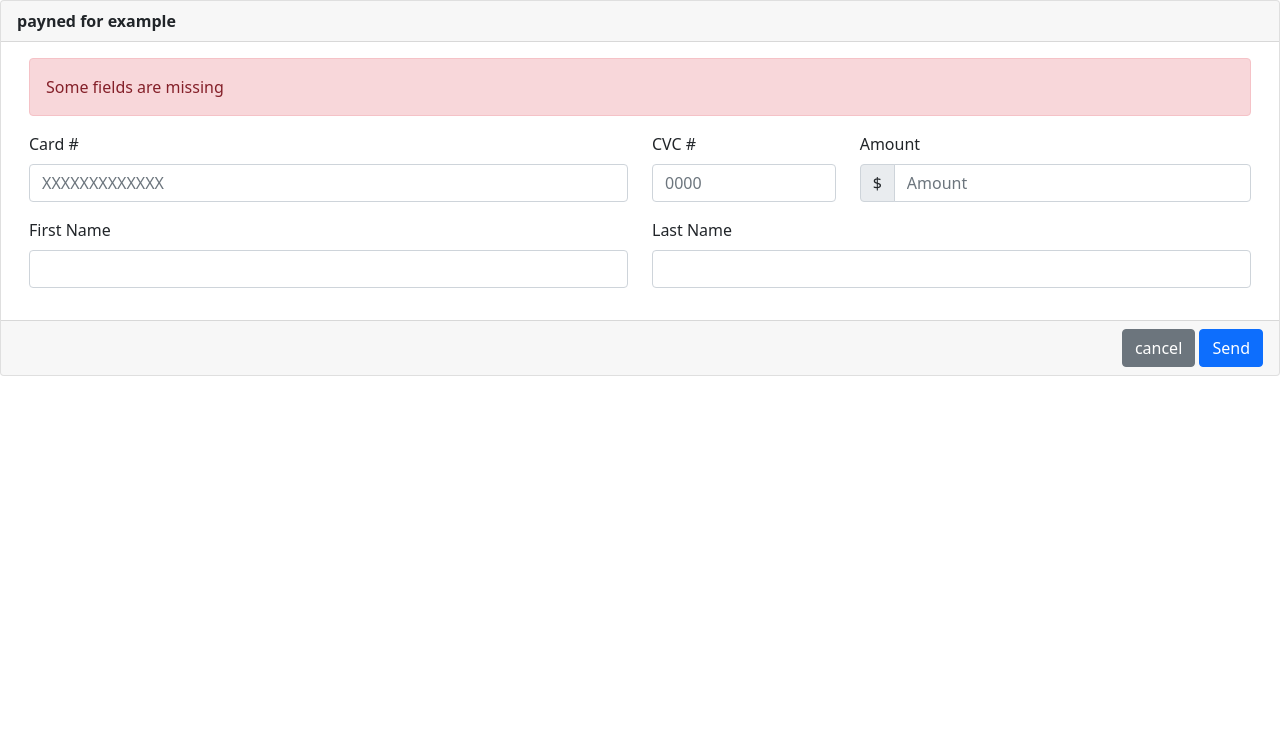
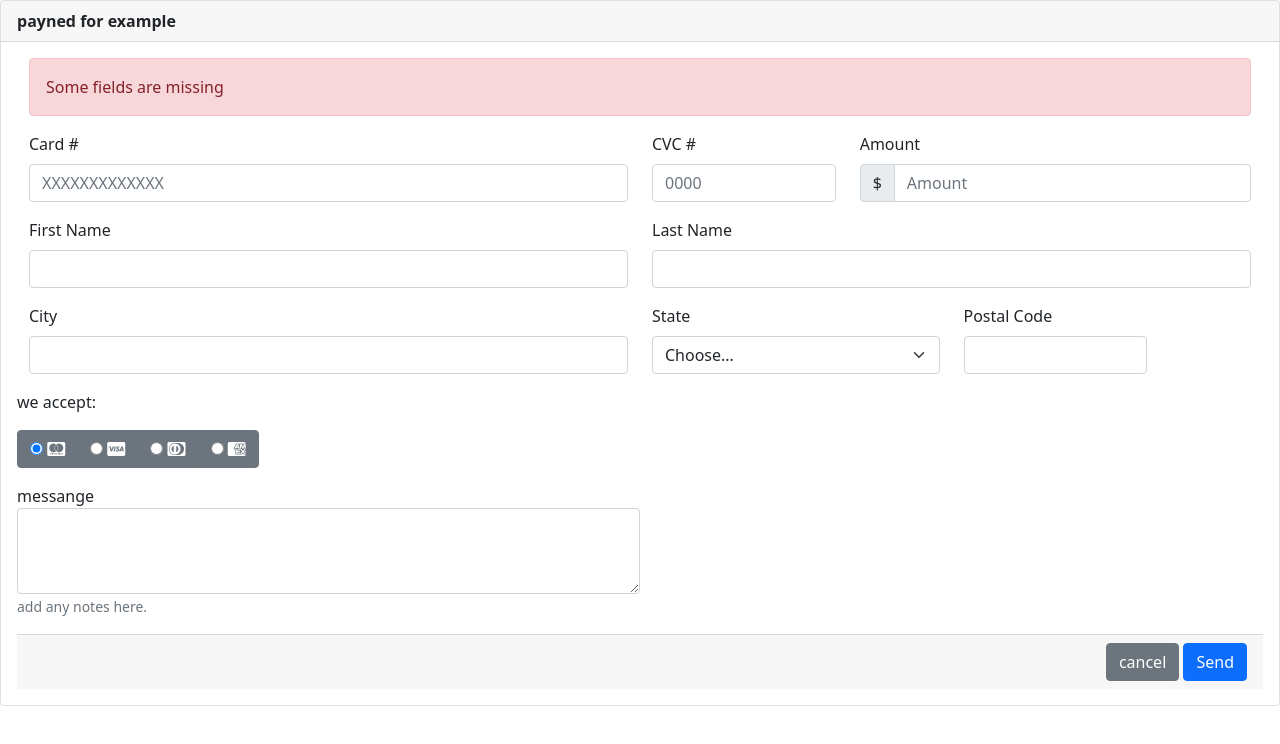
Before and after one commit to 4GeeksAcademy/jessan-3a-practica, a plain HTML site: page index.html in a window 1280 px wide. Drawn offline with nearby package versions, Linux system fonts and the light colour scheme.

Commit message:
hay que arreglar textarea

```diff
--- a/index.html
+++ b/index.html
@@ -59,20 +59,90 @@
           </div>
         </div>
 
+      <!-- </div> -->
+
+
+    <div class="row">
+      <div class="col-6">
+        <div class="mb-3">
+          <label for="city" class="form-label">City</label>
+          <input type="text" class="form-control" id="city">
+        </div>
+        </div>
+
+
+      <div class="col-3">
+        <div class="mb-3">
+            <label for="validationCustom04" class="form-label">State</label>
+            <select class="form-select" id="validationCustom04" required>
+              <option selected disabled value="">Choose...</option>
+              <option>...</option>
+            </select>
+            <div class="invalid-feedback">
+              Please select a valid state.
+            </div>
+          </div>
+
+        </div>
+
+
+    <div class="col-2">
+        <div class="mb-3">
+          <label for="postalcode" class="form-label">Postal Code</label>
+          <input type="number" class="form-control" id="postalcode">
+        </div>
+        </div>
+    </div>
+    </div>
+
+
+    <div class="col-md-6 pb-3">
+        <p for="example-account">we accept:</p>
+        <div class="btn-group" data-toggle="buttons">
+          <label class="btn btn-secondary">
+
+            <input autocomplete="off" checked id="blue" name="options" type="radio">
+            <i class="fab fa-cc-mastercard"></i>
+          </label>
+          <label class="btn btn-secondary">
+            <input autocomplete="off" id="red" name="options" type="radio">
+            <i class="fab fa-cc-visa"></i>
+          </label>
+          <label class="btn btn-secondary">
+            <input autocomplete="off" id="green" name="options" type="radio">
+            <i class="fab fa-cc-diners-club"></i>
+          </label>
+          <label class="btn btn-secondary">
+            <input autocomplete="off" id="yellow" name="options" type="radio">
+            <i class="fab fa-cc-amex"></i>
+          </label>
+        </div>
       </div>
+
+
+      <div class="col-md-6 pb-3 ">
+        <label for="floatingTextarea">messange</label>
+        <textarea class="form-control"  id="floatingTextarea" rows="3"></textarea>
+      <small class="text-muted">add any notes here.</small>
+
     </div>
-    <div class="card-footer text-body-secondary text-end">
+
+
+ <div class="card-footer text-body-secondary text-end">
       <button type="button" class="btn btn-secondary">cancel</button>
       <button type="button" class="btn btn-primary">Send</button>
-
     </div>
+  </div>
 
   </div>
   <!-- <form class="row g-3 mx-auto">
     <div class="col-md-6">
       <label for="cardNumber" class="form-label">Numero de Tarjeta #</label>
       <input type="password" class="form-control" id="cardNumber" placeholder="123456789101112" maxlength="19" required>
+    </di    </div>
     </div>
+    </div>
+  </divv>
 
     <div class="col-md-3" <label for="CVC" class="form-label">CVC #</label>
       <input type="text" class="form-control" id="CVC" placeholder="123" maxlength="3" required>
```
